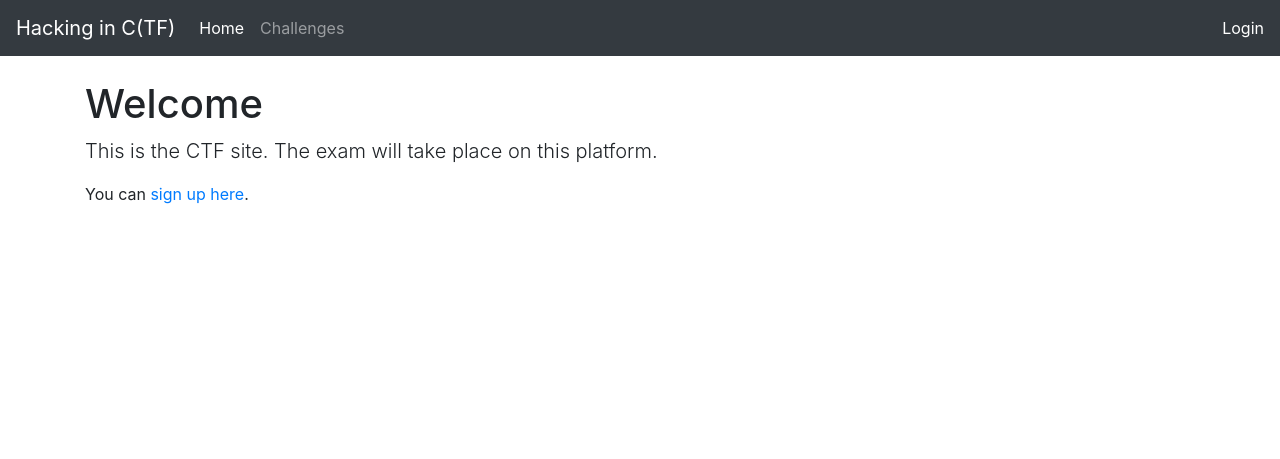
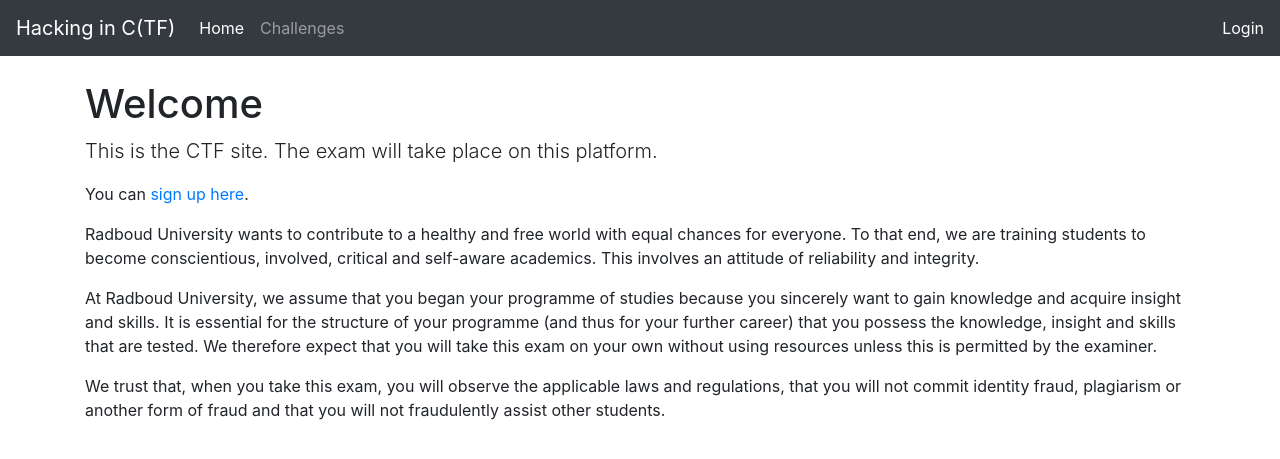
Before and after one commit to thomwiggers/ctfexam, a Django app: page / in a window 1280 px wide. Shown: the top 459 px of the page. Run offline with Django 3.2, Linux system fonts and the light colour scheme; some libraries are stand-ins or nearby versions.

Commit message:
add exam disclaimer

```diff
--- a/ctfexam/templates/ctf/index.html
+++ b/ctfexam/templates/ctf/index.html
@@ -14,6 +14,14 @@
         {% else %}
         You can <a href="{% url 'users:register' %}">sign up here</a>.
         {% endif %}
-
+    </p>
+    <p>
+        Radboud University wants to contribute to a healthy and free world with equal chances for everyone. To that end, we are training students to become conscientious, involved, critical and self-aware academics. This involves an attitude of reliability and integrity.
+    </p>
+    <p>
+        At Radboud University, we assume that you began your programme of studies because you sincerely want to gain knowledge and acquire insight and skills. It is essential for the structure of your programme (and thus for your further career) that you possess the knowledge, insight and skills that are tested. We therefore expect that you will take this exam on your own without using resources unless this is permitted by the examiner.
+    </p>
+    <p>
+        We trust that, when you take this exam, you will observe the applicable laws and regulations, that you will not commit identity fraud, plagiarism or another form of fraud and that you will not fraudulently assist other students.
     </p>
 {% endblock %}
```
